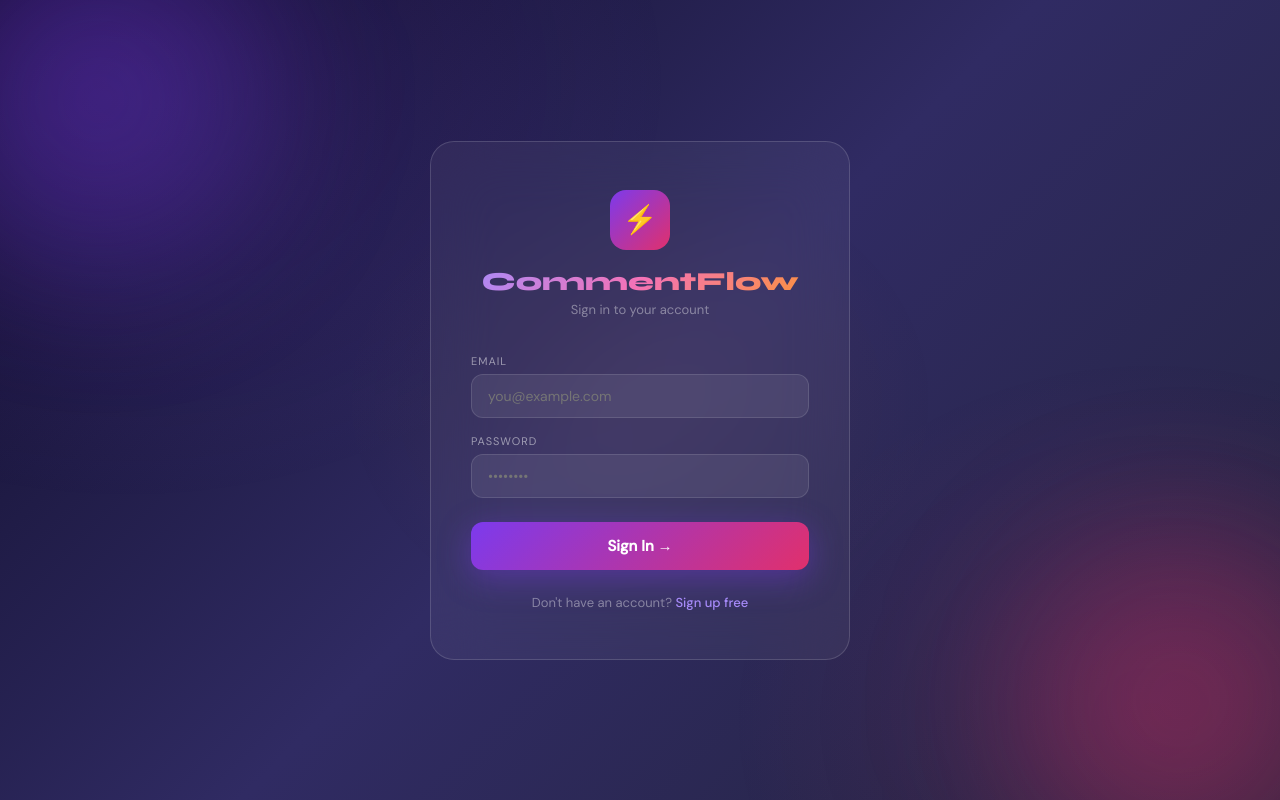
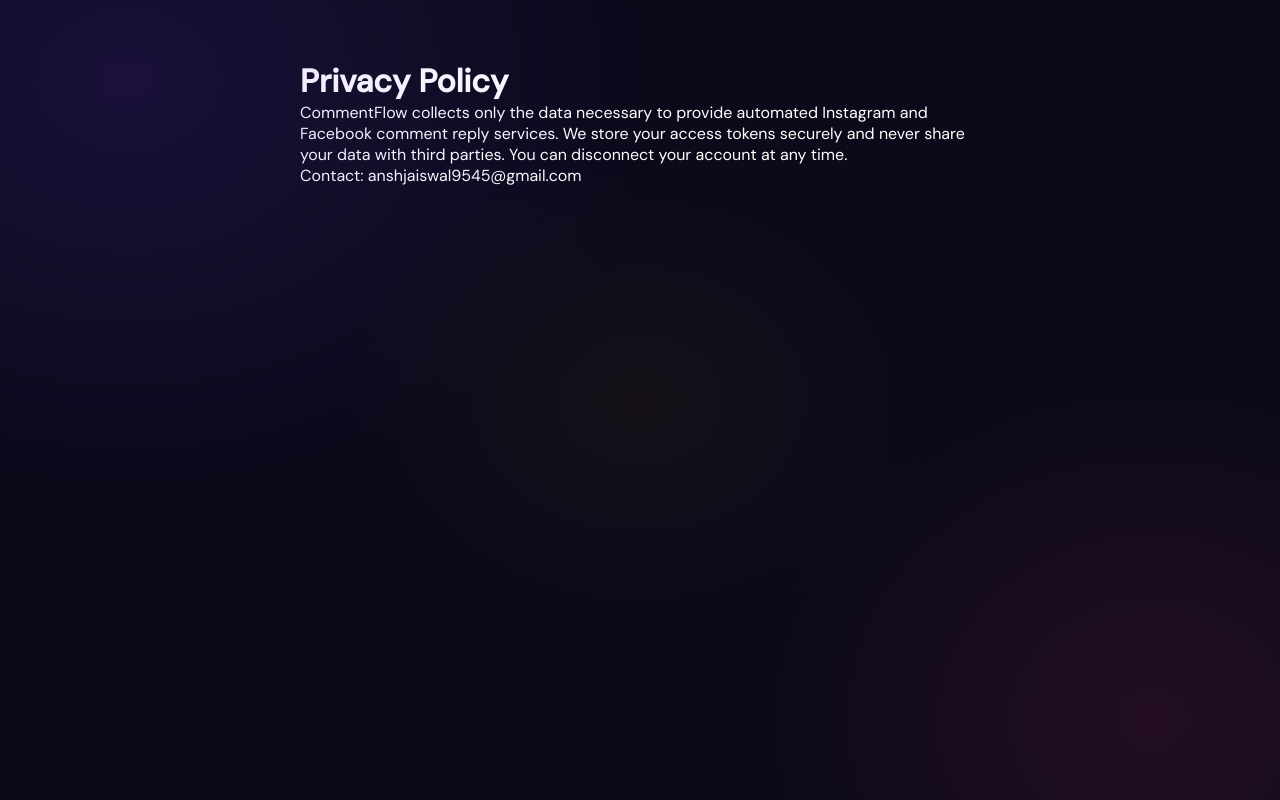
Before and after one commit to Anshj110505/commentflow, a React (Create React App) app in the folder frontend/: page /privacy in a window 1280 px wide. Before the commit this address led to /login. Built offline with nearby package versions, Linux system fonts and the light colour scheme; no server answers.

Commit message:
Fix privacy and terms as public routes

```diff
--- a/frontend/src/App.js
+++ b/frontend/src/App.js
@@ -14,7 +14,6 @@
 import Layout from './components/Layout';
 import Privacy from './pages/Privacy';
 import Terms from './pages/Terms';
-
 
 const ProtectedRoute = ({ children }) => {
   const { isLoggedIn, loading } = useAuth();
@@ -47,8 +46,13 @@
           }}
         />
         <Routes>
+          {/* Public routes - no login needed */}
           <Route path="/login" element={<Login />} />
           <Route path="/register" element={<Register />} />
+          <Route path="/privacy" element={<Privacy />} />
+          <Route path="/terms" element={<Terms />} />
+
+          {/* Protected routes - login required */}
           <Route path="/" element={
             <ProtectedRoute>
               <Layout />
@@ -60,9 +64,8 @@
             <Route path="queue" element={<Queue />} />
             <Route path="logs" element={<Logs />} />
             <Route path="accounts" element={<Accounts />} />
-            <Route path="/privacy" element={<Privacy />} />
-            <Route path="/terms" element={<Terms />} />
           </Route>
+
           <Route path="*" element={<Navigate to="/" />} />
         </Routes>
       </BrowserRouter>
```
